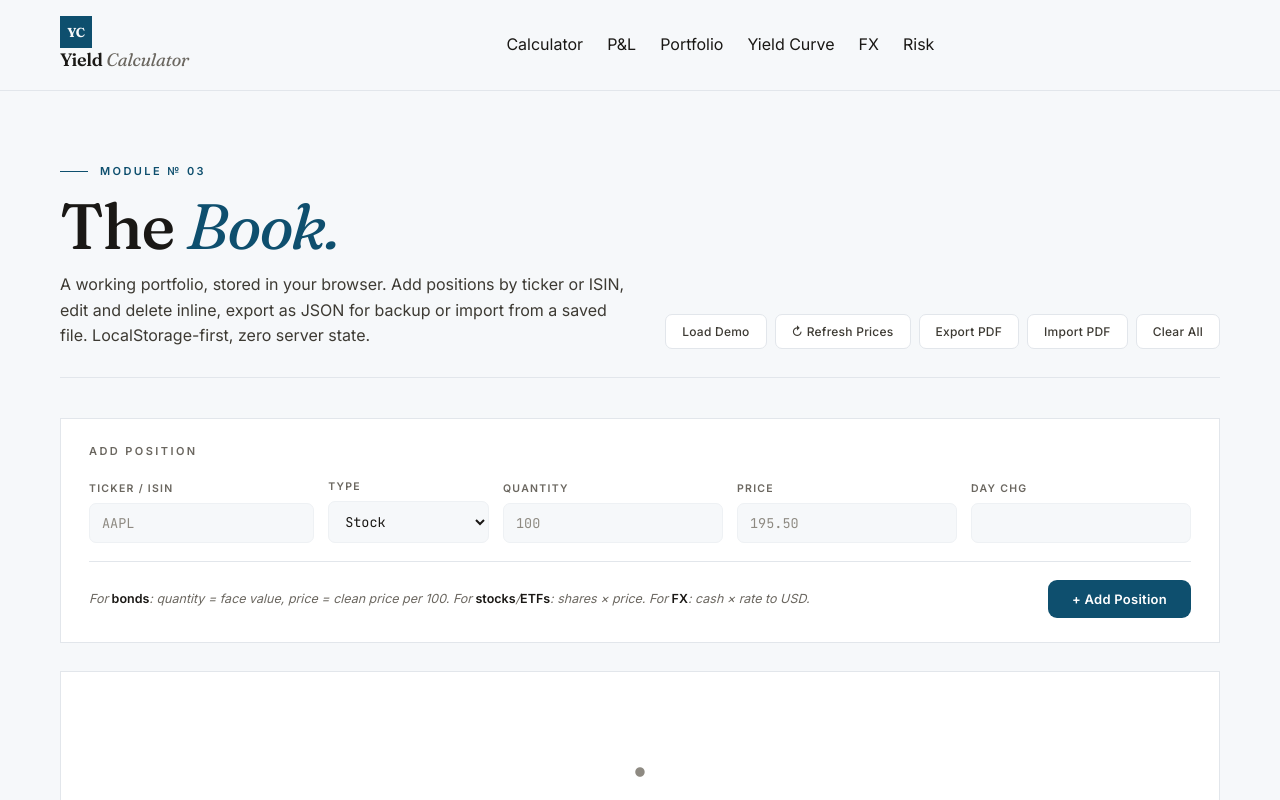
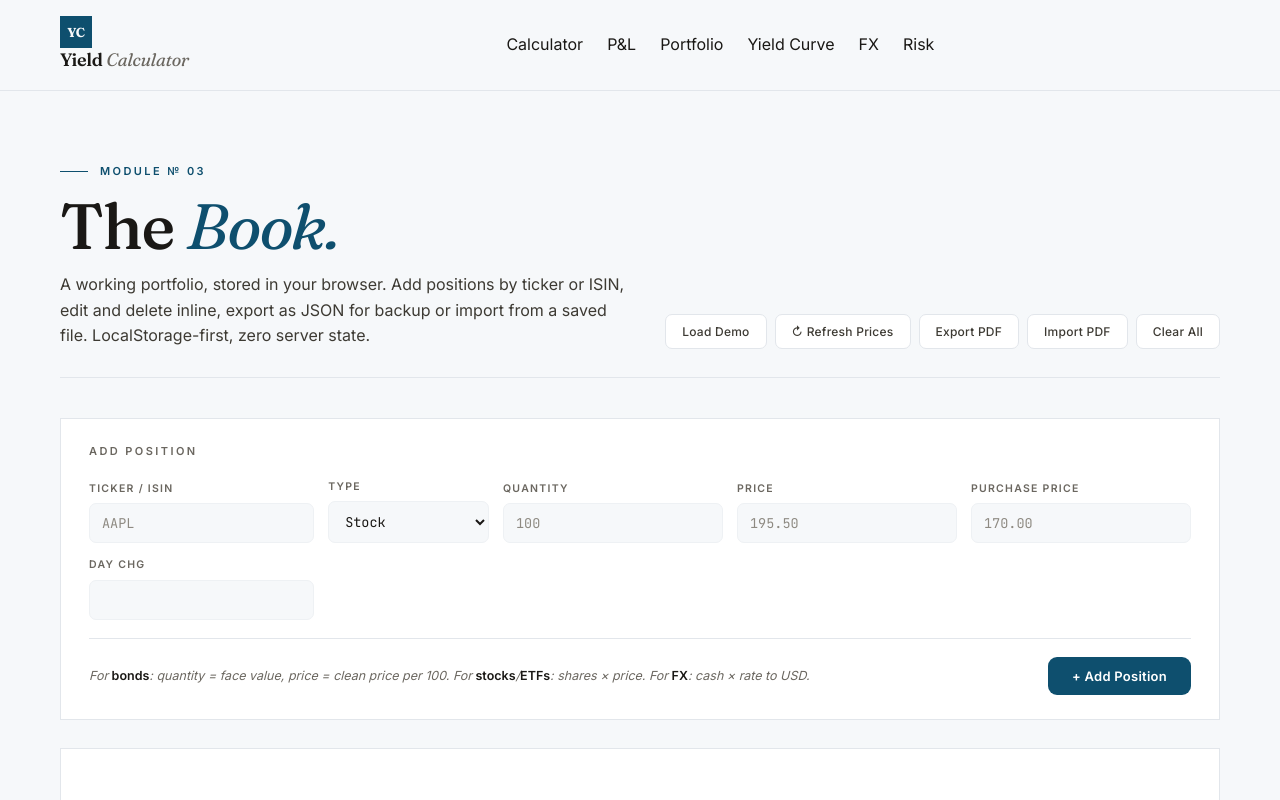
Before and after one commit to Garik725/Yield-Calculator, a Next.js app: page /portfolio in a window 1280 px wide. Shown: the top 800 px of the page. Built offline with nearby package versions, Linux system fonts and the light colour scheme.

Commit message:
Update portfolio.js

```diff
--- a/pages/portfolio.js
+++ b/pages/portfolio.js
@@ -561,11 +561,42 @@ const topHolding =
               </div>
 <div className="field">
   <label>Price</label>
-                <input type="number" value={form.price} placeholder="195.50" step="0.001" onChange={e => setForm({ ...form, price: e.target.value })} onKeyDown={e => e.key === 'Enter' && addPosition()} />
+  <input
+    type="number"
+    value={form.price}
+    placeholder="195.50"
+    step="0.001"
+    onChange={e => setForm({ ...form, price: e.target.value })}
+    onKeyDown={e => e.key === 'Enter' && addPosition()}
+  />
 </div>
+
+<div className="field">
+  <label>Purchase Price</label>
+  <input
+    type="number"
+    value={form.purchasePrice}
+    placeholder="170.00"
+    step="0.001"
+    onChange={e =>
+      setForm({
+        ...form,
+        purchasePrice: e.target.value
+      })
+    }
+    onKeyDown={e => e.key === 'Enter' && addPosition()}
+  />
+</div>
+
 <div className="field">
   <label>Day Chg</label>
-                <input type="number" value={form.chg} step="0.01" onChange={e => setForm({ ...form, chg: e.target.value })} onKeyDown={e => e.key === 'Enter' && addPosition()} />
+  <input
+    type="number"
+    value={form.chg}
+    step="0.01"
+    onChange={e => setForm({ ...form, chg: e.target.value })}
+    onKeyDown={e => e.key === 'Enter' && addPosition()}
+  />
 </div>
             </div>
             <div className="add-actions">
```
Lines whose indentation alone changed are shown as unchanged.
